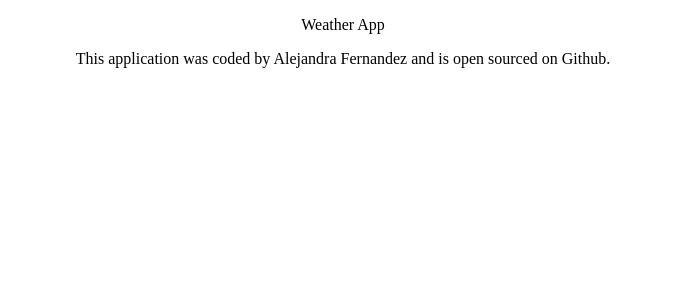
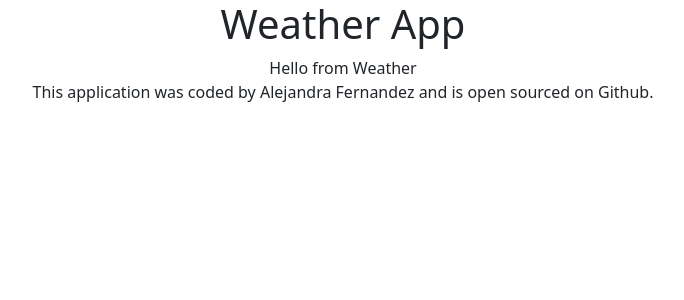
Before and after one commit to AlexFern17/weather-app, a React (Create React App) app: page / in a window 1280 px wide. Shown: the top 300 px of the page, without its empty margins (297-981 px from the left). Built offline with nearby package versions, Linux system fonts and the light colour scheme.

Commit message:
Continued import of bootstrap and added weather component/css

```diff
--- a/src/App.js
+++ b/src/App.js
@@ -1,15 +1,17 @@
 import "./App.css";
+import Weather from "./Weather";
 
-function App() {
+export default function App() {
   return (
     <div className="App">
-      <p>Weather App</p>
-      <footer className="App-footer">
-        This application was coded by Alejandra Fernandez and is open sourced on
-        Github.
-      </footer>
+      <div className="container">
+        <h1>Weather App</h1>
+        <Weather />
+        <footer className="App-footer">
+          This application was coded by Alejandra Fernandez and is open sourced
+          on Github.
+        </footer>
+      </div>
     </div>
   );
 }
-
-export default App;
--- /dev/null
+++ b/src/Weather.js
@@ -0,0 +1,6 @@
+import React from "react";
+import "./Weather.css";
+
+export default function Weather() {
+  return <div className="Weather">Hello from Weather</div>;
+}
--- a/src/index.js
+++ b/src/index.js
@@ -1,5 +1,6 @@
 import React from "react";
 import ReactDOM from "react-dom/client";
+import "bootstrap/dist/css/bootstrap.css";
 import "./index.css";
 import App from "./App";
 
```
Also changed, not shown: src/Weather.css (added).
